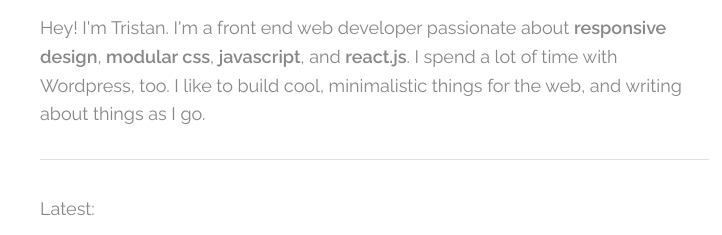
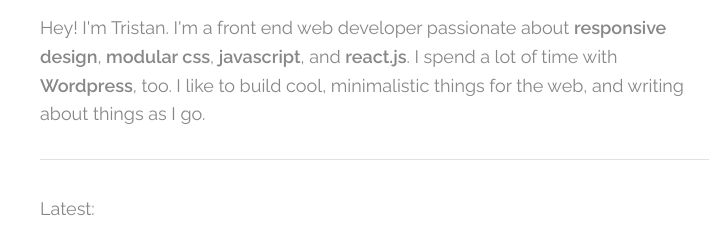
Before and after one commit to TristanAG/home, a plain HTML site: page index.html in a window 1280 px wide. Shown: the top 235 px of the page, 443-1165 px from the left. Drawn offline with Linux system fonts and the light colour scheme; a web font is replaced by a local one.

Commit message:
some edits

```diff
--- a/index.html
+++ b/index.html
@@ -60,7 +60,7 @@
       <div class="eight columns" style="padding-top: 14px;">
         <!-- <p id="sig">tristan gruener</p> -->
 
-        <p>Hey! I'm Tristan. I'm a front end web developer passionate about <b>responsive design</b>, <b>modular css</b>, <b>javascript</b>, and <b>react.js</b>. I spend a lot of time with Wordpress, too. I like to build cool, minimalistic things for the web, and writing about things as I go.</p>
+        <p>Hey! I'm Tristan. I'm a front end web developer passionate about <b>responsive design</b>, <b>modular css</b>, <b>javascript</b>, and <b>react.js</b>. I spend a lot of time with <b>Wordpress</b>, too. I like to build cool, minimalistic things for the web, and writing about things as I go.</p>
 
         <hr>
         <p>Latest:</p>
```
